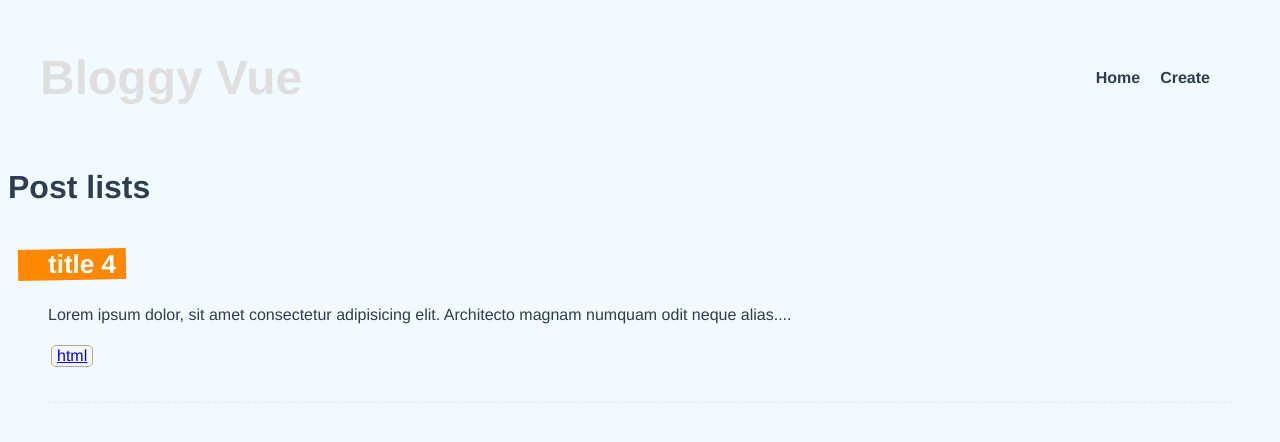
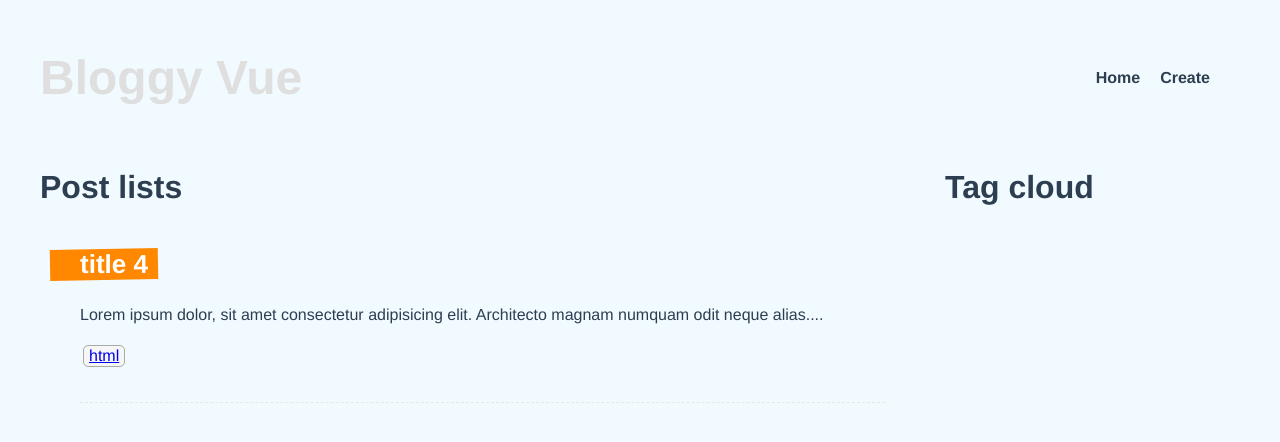
Before and after one commit to khaingzinkhaingzin/composition-api, a Vue app: page /tags/html in a window 1280 px wide. Shown: the top 442 px of the page. Built offline with nearby package versions, Linux system fonts and the light colour scheme; data requests are answered from the project's data file.

Commit message:
Use grid layout for posts and tag cloud

```diff
--- /dev/null
+++ b/src/components/TagCloud.vue
@@ -0,0 +1,13 @@
+<template>
+  <h1>Tag cloud</h1>
+</template>
+
+<script>
+export default {
+
+}
+</script>
+
+<style>
+
+</style>
--- a/src/views/HomeView.vue
+++ b/src/views/HomeView.vue
@@ -1,8 +1,13 @@
 <template>
   <div class="home">
     <div v-if="error">{{ error }}</div>
-    <div v-if="posts.length>0">
-      <PostsList :posts="posts"></PostsList>
+    <div v-if="posts.length>0" class="layout">
+      <div>
+        <PostsList :posts="posts"></PostsList>
+      </div>
+      <div>
+        <TagCloud></TagCloud>
+      </div>
     </div>
     <div v-else>
       <Spinner></Spinner>
@@ -11,11 +16,13 @@
 </template>
 
 <script>
+import TagCloud from '../components/TagCloud'
 import Spinner from '../components/Spinner'
 import PostsList from '../components/PostsList'
 import getPosts from '../composables/getPosts'
 export default {
   components: {
+    TagCloud,
     Spinner, PostsList },
   setup() {
     // composable function
@@ -34,4 +41,9 @@
   margin: 0 auto;
   padding: 10px;
 }
+.layout {
+  display: grid;
+  grid-template-columns: 3fr 1fr;
+  gap: 20px;
+}
 </style>
--- a/src/views/Tag.vue
+++ b/src/views/Tag.vue
@@ -1,14 +1,22 @@
 <template>
-	<div v-if="error">{{ error }}</div>
-	<div v-if="posts.length">
-        <PostsList :posts="filteredPosts"></PostsList>
-    </div>
-    <div v-else>
-        <Spinner></Spinner>
+	<div class="tag">
+        <div v-if="error">{{ error }}</div>
+        <div v-if="posts.length" class="layout">
+            <div>
+                <PostsList :posts="filteredPosts"></PostsList>
+            </div>
+            <div>
+                <TagCloud></TagCloud>
+            </div>
+        </div>
+        <div v-else>
+            <Spinner></Spinner>
+        </div>
     </div>
 </template>
 
 <script>
+import TagCloud from '../components/TagCloud'
 import PostsList from '../components/PostsList'
 import { computed } from 'vue';
 import Spinner from '../components/Spinner'
@@ -16,6 +24,7 @@
 
 export default {
   components: {
+    TagCloud,
     PostsList, Spinner },
 	props: ["tag"],
 	setup(props) {
@@ -33,4 +42,9 @@
 };
 </script>
 
-<style></style>
+<style>
+.tag {
+    max-width: 1200px;
+    margin: 0 auto;
+}
+</style>
```
